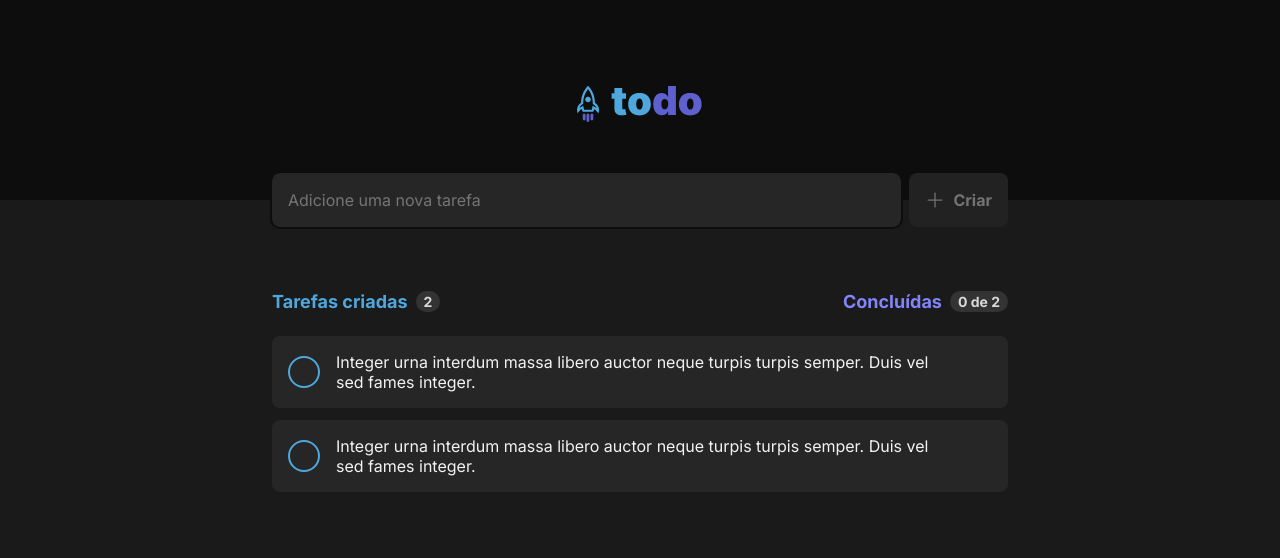
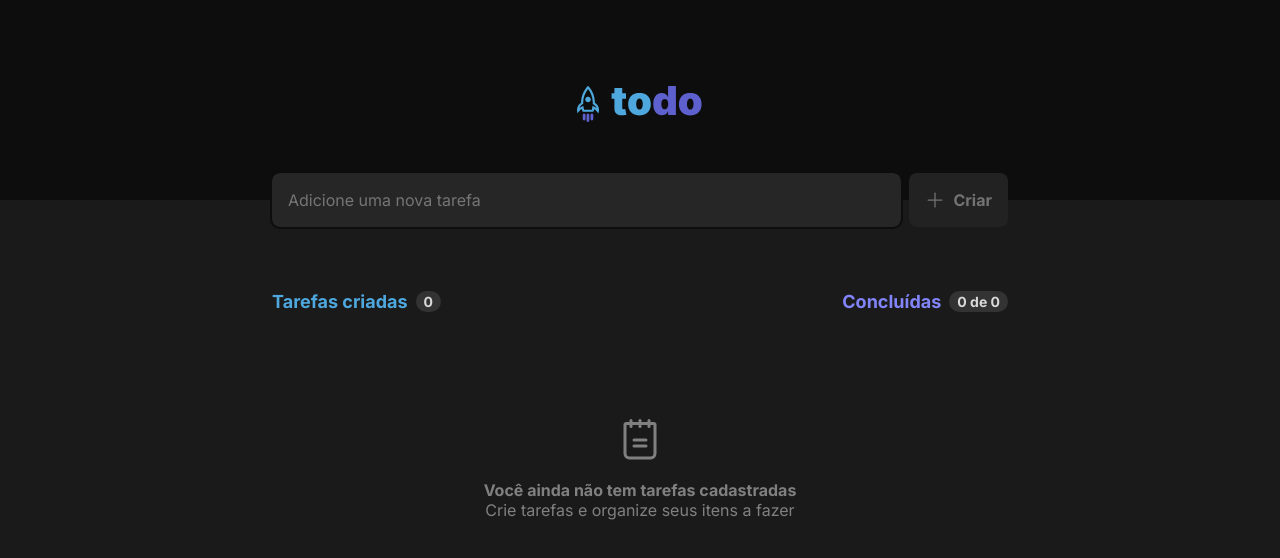
Before and after one commit to gccavalheiro/ignite-desafio-01-praticando-os-conceitos-do-react, a React (Vite) app: page / in a window 1280 px wide. Shown: the top 558 px of the page. Built offline with nearby package versions, Linux system fonts and the light colour scheme.

Commit message:
#000007 added design without taks

```diff
--- a/src/Screen/Screen.component.tsx
+++ b/src/Screen/Screen.component.tsx
@@ -39,7 +39,7 @@ const taskMock: ITaskProps[] = [
 ]
 
 export function Screen(props: IScreenProps) {
-  const [tasks, setTasks] = React.useState<ITaskProps[]>(taskMock)
+  const [tasks, setTasks] = React.useState<ITaskProps[]>([])
   const [newTask, setNewTask] = React.useState<string>('')
 
   function handleInputChange(event: React.ChangeEvent<HTMLInputElement>) {
--- a/src/components/Icon/Icon.component.tsx
+++ b/src/components/Icon/Icon.component.tsx
@@ -1,8 +1,11 @@
 import React from 'react'
+
+import { ComponentProps } from '@stitches/react'
 
 import Styled from './Icon.styles'
 
-interface IIconProps {
+type IIconBaseProps = ComponentProps<typeof Styled.Root>
+interface IIconProps extends IIconBaseProps {
   children: React.ReactNode
 }
 
--- a/src/components/Todo/Todo.component.tsx
+++ b/src/components/Todo/Todo.component.tsx
@@ -1,6 +1,8 @@
-import { v4 as uuid } from 'uuid'
+import { Notepad } from 'phosphor-react'
 
 import { ITaskProps } from '../../Screen'
+import { Icon } from '../Icon'
+import { Typography } from '../Typography'
 import { TodoHeader, TodoItem } from './components'
 import Styled from './Todo.styles'
 
@@ -17,11 +19,26 @@ export function Todo(props: ITodoProps) {
     <Styled.Root {...rest}>
       <TodoHeader tasks={tasks} />
       <Styled.Content>
+        {!tasks.length && (
+          <Styled.WhitoutTasks>
+            <Icon css={{ color: '$gray300', fontSize: '$48' }}>
+              <Notepad />
+            </Icon>
+            <div>
+              <Typography fontWeight="bold" color="$gray300">
+                Você ainda não tem tarefas cadastradas
+              </Typography>
+              <Typography color="$gray300">
+                Crie tarefas e organize seus itens a fazer
+              </Typography>
+            </div>
+          </Styled.WhitoutTasks>
+        )}
         {tasks
           .map((task) => (
             <TodoItem
-              key={uuid()}
-              id={`checkbox-item-${uuid()}`}
+              key={task.id}
+              id={`checkbox-item-${task.id}`}
               description={task.description}
               checked={task.checked}
               onTrash={() => deleteTask(task.id)}
--- a/src/components/Todo/Todo.styles.ts
+++ b/src/components/Todo/Todo.styles.ts
@@ -9,7 +9,19 @@ const Content = styled('div', {
   marginTop: '1.5rem',
 })
 
+const WhitoutTasks = styled('div', {
+  display: 'flex',
+  flexDirection: 'column',
+  alignItems: 'center',
+  justifyContent: 'center',
+  width: '100%',
+  gap: 16,
+  marginTop: 80,
+  textAlign: 'center',
+})
+
 export default {
   Root,
   Content,
+  WhitoutTasks,
 }
```
